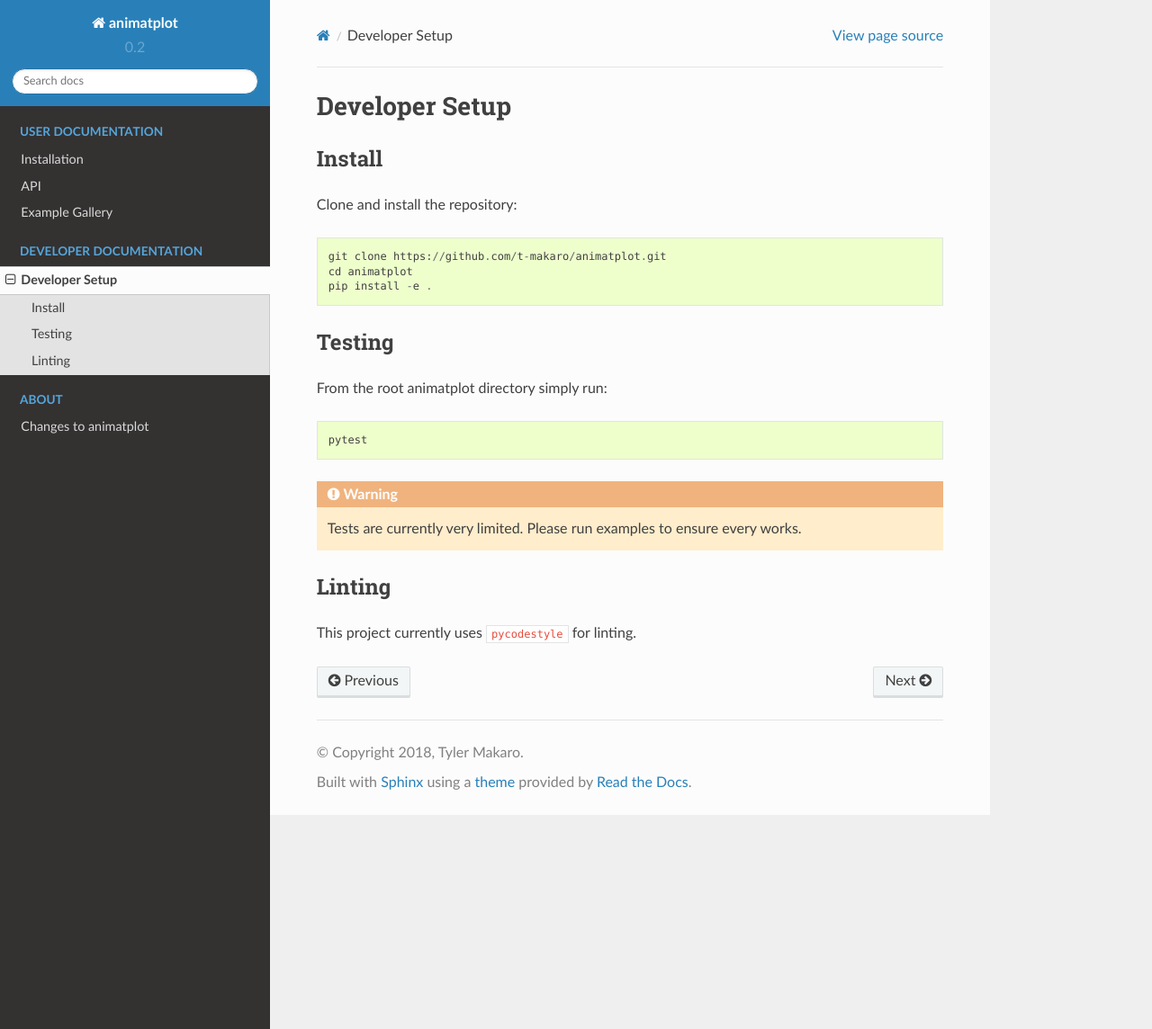
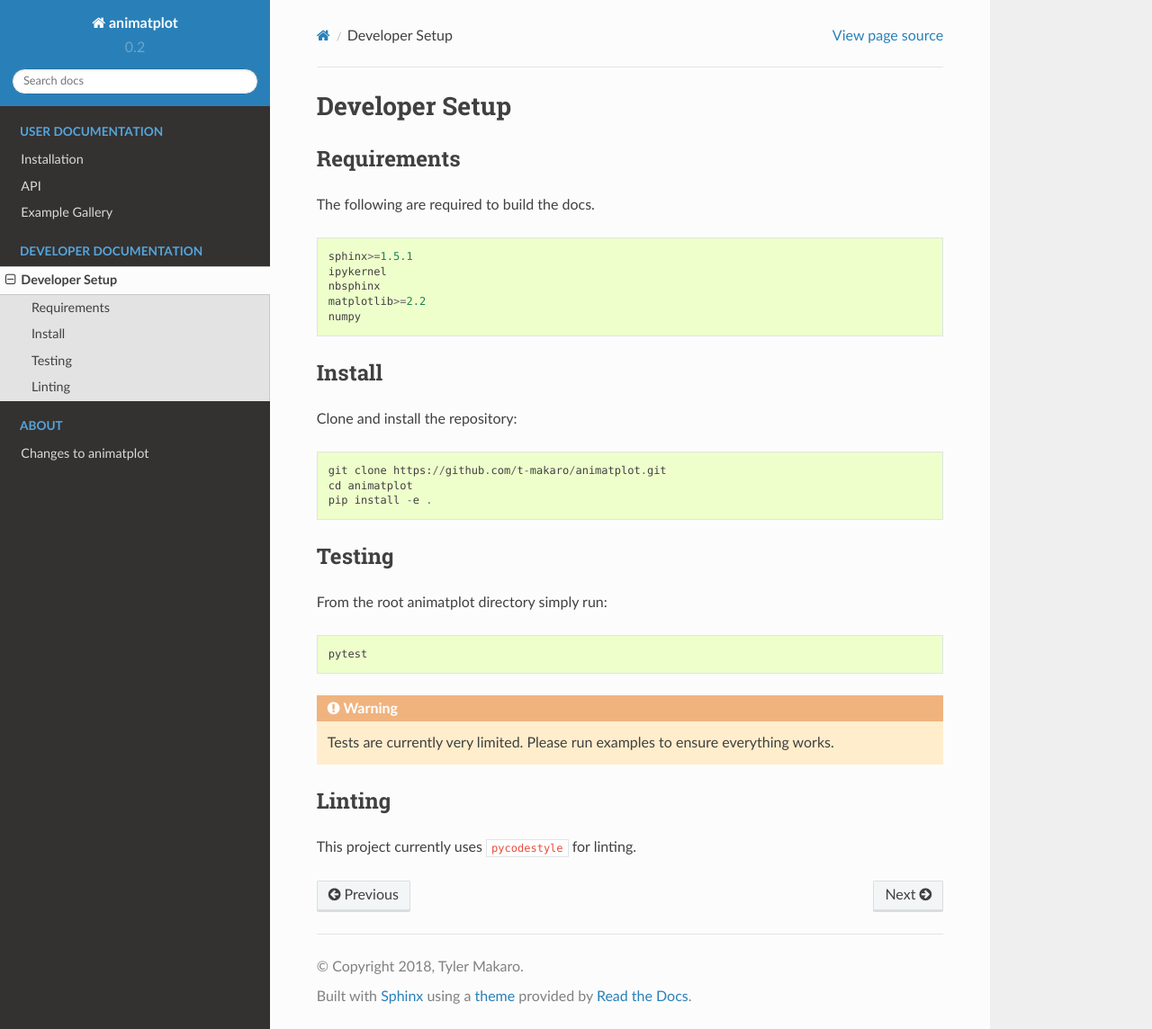
Before and after one commit to t-makaro/animatplot, a Sphinx documentation site: the page built from docs/source/developer.rst, in a window 1280 px wide and 1144 px high. Shown: the whole window at 90% size. Built offline with Sphinx 7.4.7 and the Read the Docs theme 2.0.0, drawn with Linux system fonts in a browser that asks for light colours.

Commit message:
improve documentation

```diff
--- a/docs/requirements.txt
+++ b/docs/requirements.txt
@@ -1,4 +1,4 @@
-sphinx>=1.4
+sphinx>=1.5.1
 ipykernel
 nbsphinx
 matplotlib>=2.2
--- a/docs/source/developer.rst
+++ b/docs/source/developer.rst
@@ -1,5 +1,12 @@
 Developer Setup
 ===============
+
+Requirements
+------------
+
+The following are required to build the docs.
+
+.. literalinclude:: ../requirements.txt
 
 Install
 -------
@@ -18,7 +25,7 @@
 
 .. warning::
 
-    Tests are currently very limited. Please run examples to ensure every works.
+    Tests are currently very limited. Please run examples to ensure everything works.
 
 Linting
 -------
```
Also changed, not shown: docs/source/api.rst (+33 -0 lines), 3 other files.
